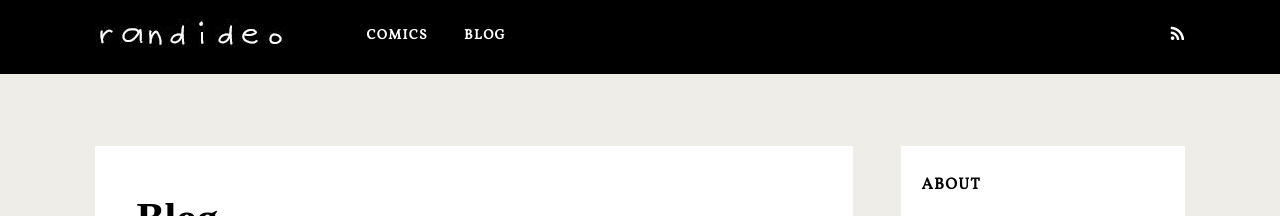
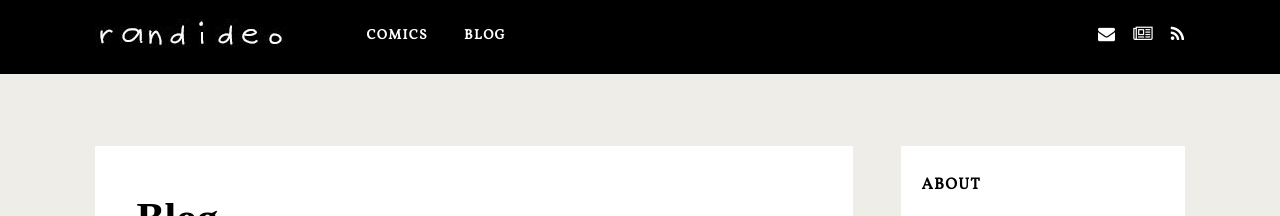
Before and after one commit to randideo/randideo.github.io, a Jekyll site: the page built from blog.html, in a window 1280 px wide. Shown: the top 216 px of the page. Built offline with Jekyll 4.4.1, drawn with Linux system fonts in a browser that asks for light colours; nearby versions of some CDN libraries; some web fonts are replaced; comment, search, counter and statistics services are not loaded.

Commit message:
Update header.html

```diff
--- a/_includes/header.html
+++ b/_includes/header.html
@@ -40,6 +40,8 @@
 </ul>
 
 <ul class="social-media-iconsnbt">
+<li><a href="http://feeds.feedburner.com/randideo" target='_blank'><i class='fa fa-envelope'></i></a></li>
+<li><a href="http://feeds.feedburner.com/randideo" target='_blank'><i class='fa fa-newspaper-o'></i></a></li>
 <li><a href="http://feeds.feedburner.com/randideo" target='_blank'><i class='fa fa-rss'></i></a></li>
 </ul>
 
```
